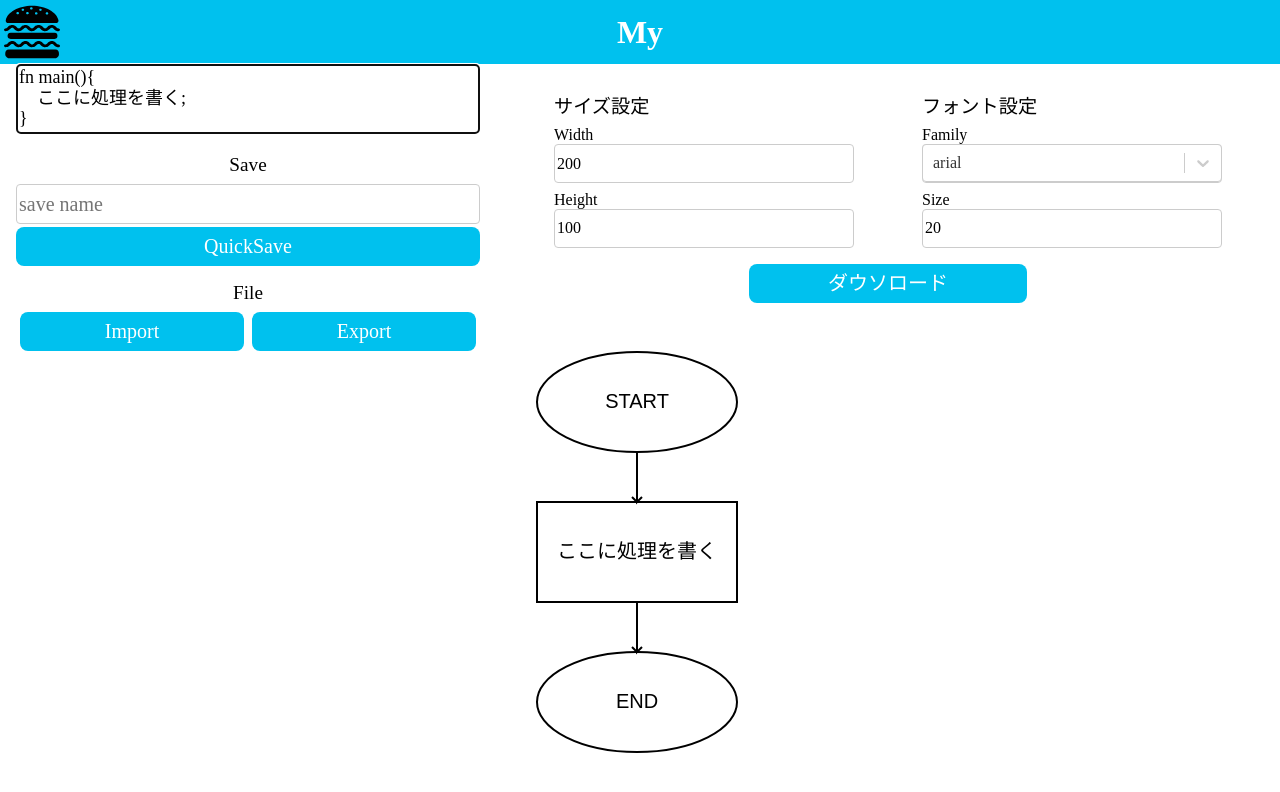
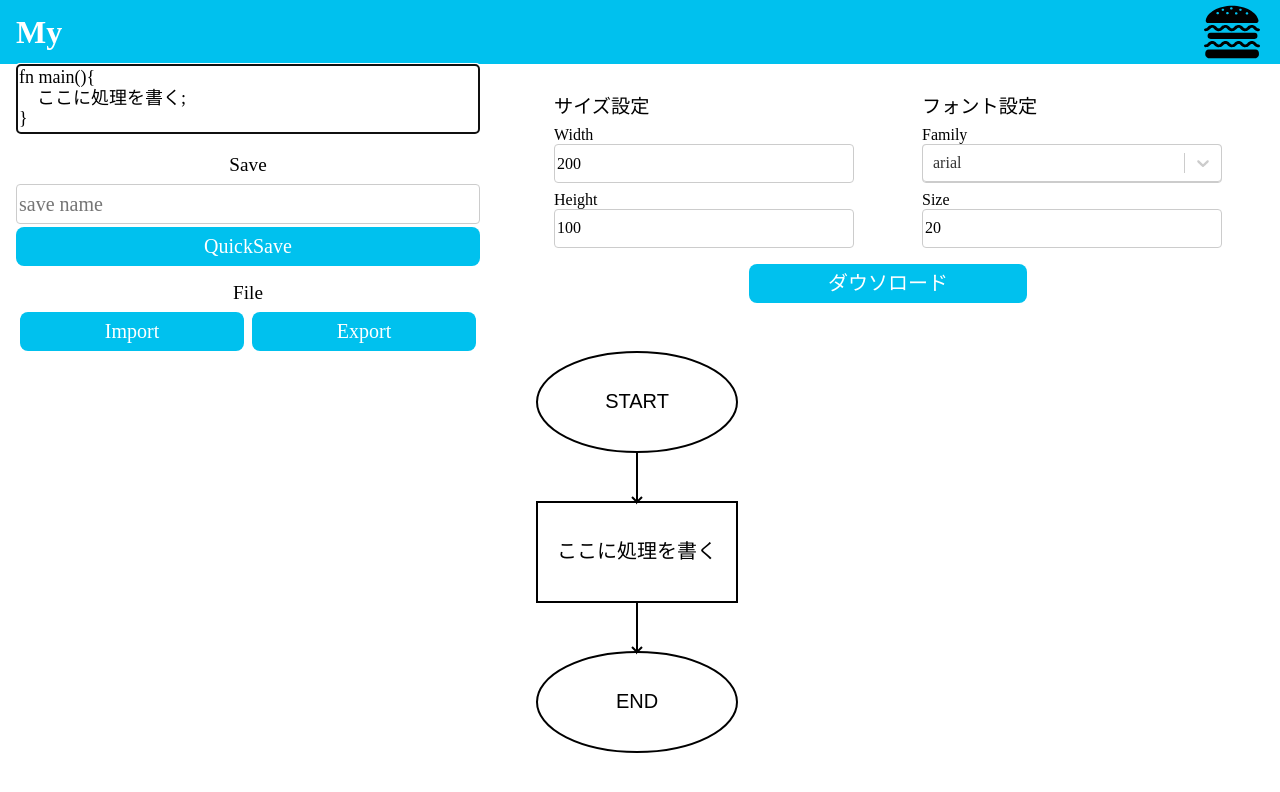
Before and after one commit to aho4ahoaho/flowchart, a Next.js app: page / in a window 1280 px wide. Shown: the top 792 px of the page. Built offline with nearby package versions, Linux system fonts and the light colour scheme.

Commit message:
ヘッダのデザイン変更

```diff
--- a/src/components/header.module.scss
+++ b/src/components/header.module.scss
@@ -2,8 +2,10 @@
     display: flex;
     width: 100%;
     height: 4rem;
-    justify-content: space-around;
+    justify-content: space-between;
     align-items: center;
+    padding: 0 min(2vw,1rem);
+    box-sizing: border-box;
 
     background-color: var(--primary-color);
 
@@ -17,12 +19,14 @@
             height: 100%;
         }
     }
-
-    h1{
-        margin: 0;
-        flex-grow: 1;
-        text-align: center;
-        color: white;
+    a{
+        text-decoration: none;
+        h1{
+            margin: 0;
+            flex-grow: 1;
+            text-align: center;
+            color: white;
+        }
     }
     div.rightmenu{
         height: 100%;
--- a/src/components/header.tsx
+++ b/src/components/header.tsx
@@ -1,17 +1,17 @@
 import style from "./header.module.scss";
 import Image from "next/image";
 import menuSvg from "../assets/menu.svg";
-
-type Props = {};
+import Link from "next/link";
 
 export const Header = () => {
 	return (
 		<header className={style.header}>
+			<Link href="/">
+				<h1>My</h1>
+			</Link>
 			<div className={style.menu}>
 				<Image src={menuSvg} alt="menu" />
 			</div>
-			<h1>My</h1>
-			<div className={style.rightmenu}></div>
 		</header>
 	);
 };
```
